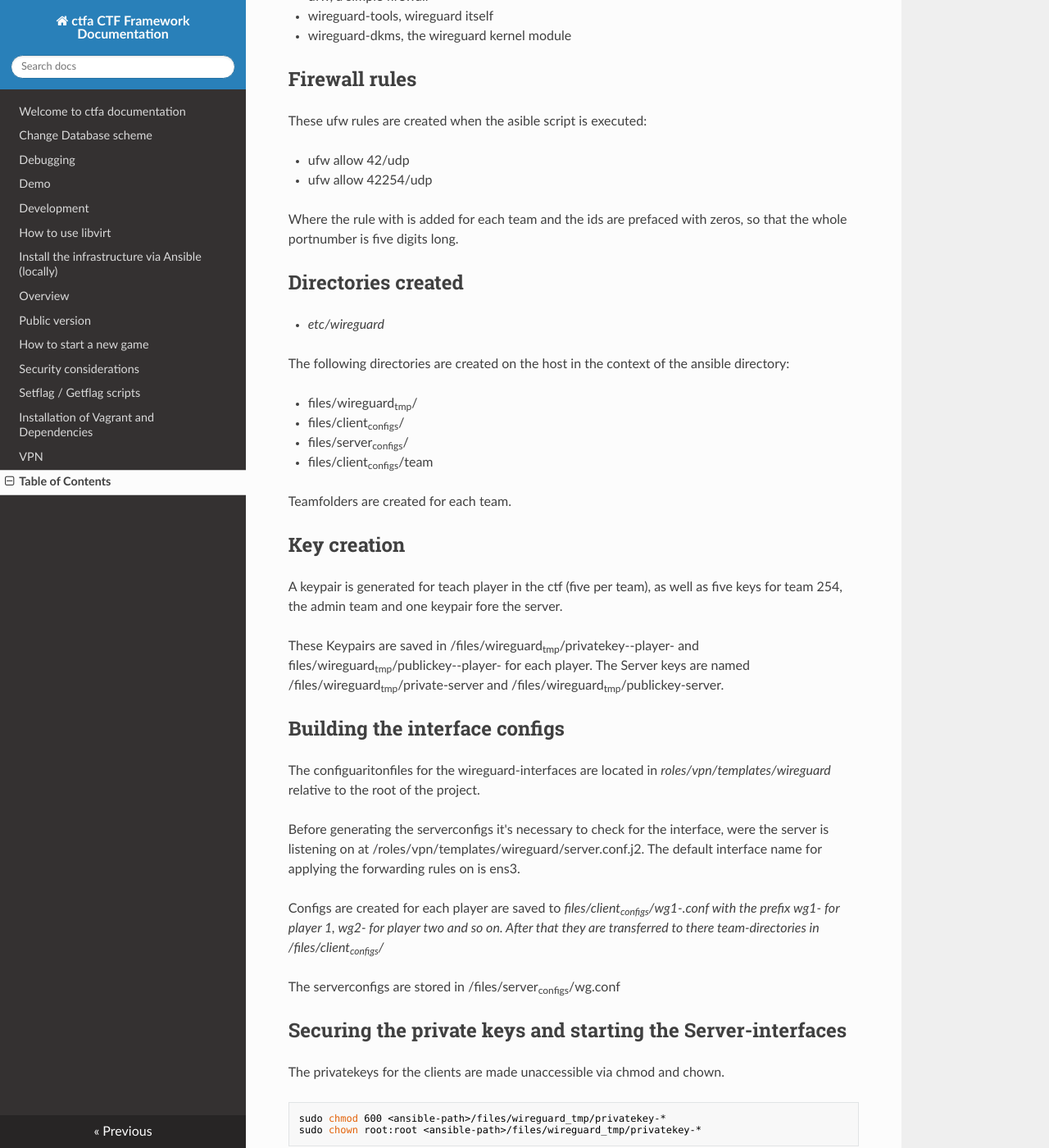
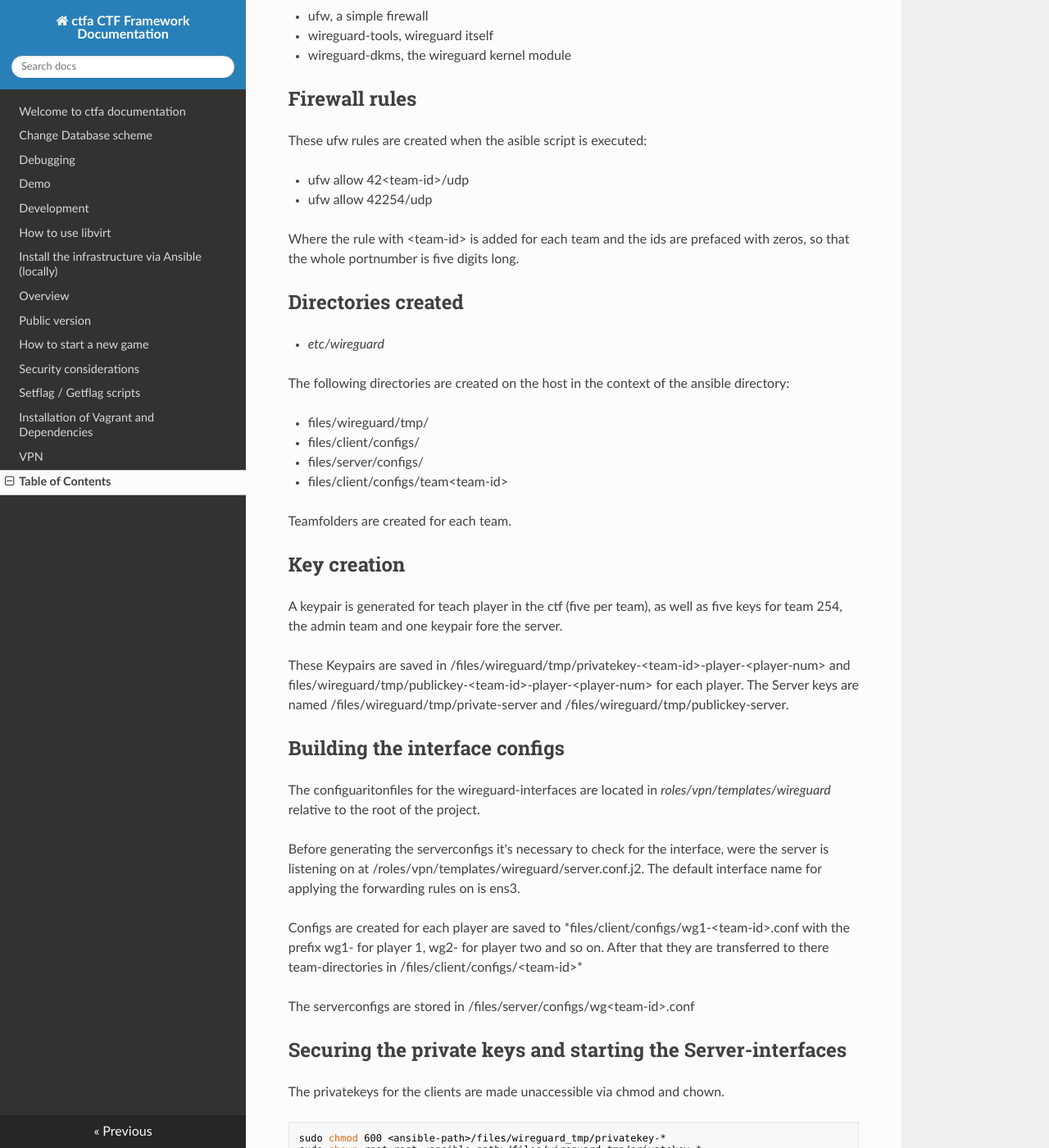
Before and after one commit to hsasctf/lxctf, an MkDocs documentation site: the page built from docs/vpn-wireguard.md, in a window 1280 px wide and 1400 px high, scrolled down 745 px. Shown: the whole window at 82% size. Built offline with MkDocs 1.6.1, drawn with Linux system fonts in a browser that asks for light colours; nearby versions of some CDN libraries; some of the changed text lies outside the part shown.

Commit message:
Fixed < and > in markdown

```diff
--- a/docs/vpn-wireguard.md
+++ b/docs/vpn-wireguard.md
@@ -22,8 +22,8 @@ Wireguard is a simple and lightweight vpn.
 
 ## Varaibles used in this readme
 
--   <team-id>, the id of the team taking part in the ctf
--   <player-num>, the number of players starting from one and counting to five. Unfourtunatly this is hardcoded.
+-   &lt;team-id&gt;, the id of the team taking part in the ctf
+-   &lt;player-num&gt;, the number of players starting from one and counting to five. Unfourtunatly this is hardcoded.
 
 
 <a id="org21fd0fc"></a>
@@ -43,10 +43,10 @@ The associated ansible script installes the following packages on the host:
 
 These ufw rules are created when the asible script is executed:
 
--   ufw allow 42<team-id>/udp
+-   ufw allow 42&lt;team-id&gt;/udp
 -   ufw allow 42254/udp
 
-Where the rule with <team-id> is added for each team and the ids are prefaced with zeros, so that the whole portnumber is five digits long.
+Where the rule with &lt;team-id&gt; is added for each team and the ids are prefaced with zeros, so that the whole portnumber is five digits long.
 
 
 <a id="org31859cc"></a>
@@ -57,10 +57,10 @@ Where the rule with <team-id> is added for each team and the ids are prefaced wi
 
 The following directories are created on the host in the context of the ansible directory:
 
--   files/wireguard<sub>tmp</sub>/
--   files/client<sub>configs</sub>/
--   files/server<sub>configs</sub>/
--   files/client<sub>configs</sub>/team<team-id>
+-   files/wireguard/tmp/
+-   files/client/configs/
+-   files/server/configs/
+-   files/client/configs/team&lt;team-id&gt;
 
 Teamfolders are created for each team.
 
@@ -71,7 +71,7 @@ Teamfolders are created for each team.
 
 A keypair is generated for teach player in the ctf (five per team), as well as five keys for team 254, the admin team and one keypair fore the server.
 
-These Keypairs are saved in /files/wireguard<sub>tmp</sub>/privatekey-<team-id>-player-<player-num> and files/wireguard<sub>tmp</sub>/publickey-<team-id>-player-<player-num> for each player. The Server keys are named /files/wireguard<sub>tmp</sub>/private-server and /files/wireguard<sub>tmp</sub>/publickey-server.
+These Keypairs are saved in /files/wireguard/tmp/privatekey-&lt;team-id&gt;-player-&lt;player-num&gt; and files/wireguard/tmp/publickey-&lt;team-id&gt;-player-&lt;player-num&gt; for each player. The Server keys are named /files/wireguard/tmp/private-server and /files/wireguard/tmp/publickey-server.
 
 
 <a id="org8b799f2"></a>
@@ -82,9 +82,9 @@ The configuaritonfiles for the wireguard-interfaces are located in *roles/vpn/te
 
 Before generating the serverconfigs it's necessary to check for the interface, were the server is listening on at /roles/vpn/templates/wireguard/server.conf.j2. The default interface name for applying the forwarding rules on is ens3.
 
-Configs are created for each player are saved to *files/client<sub>configs</sub>/wg1-<team-id>.conf with the prefix wg1- for player 1, wg2- for player two and so on. After that they are transferred to there team-directories in /files/client<sub>configs</sub>/<team-id>*
+Configs are created for each player are saved to \*files/client/configs/wg1-&lt;team-id&gt;.conf with the prefix wg1- for player 1, wg2- for player two and so on. After that they are transferred to there team-directories in /files/client/configs/&lt;team-id&gt;\*
 
-The serverconfigs are stored in /files/server<sub>configs</sub>/wg<team-id>.conf
+The serverconfigs are stored in /files/server/configs/wg&lt;team-id&gt;.conf
 
 
 <a id="org1dd0229"></a>
```
